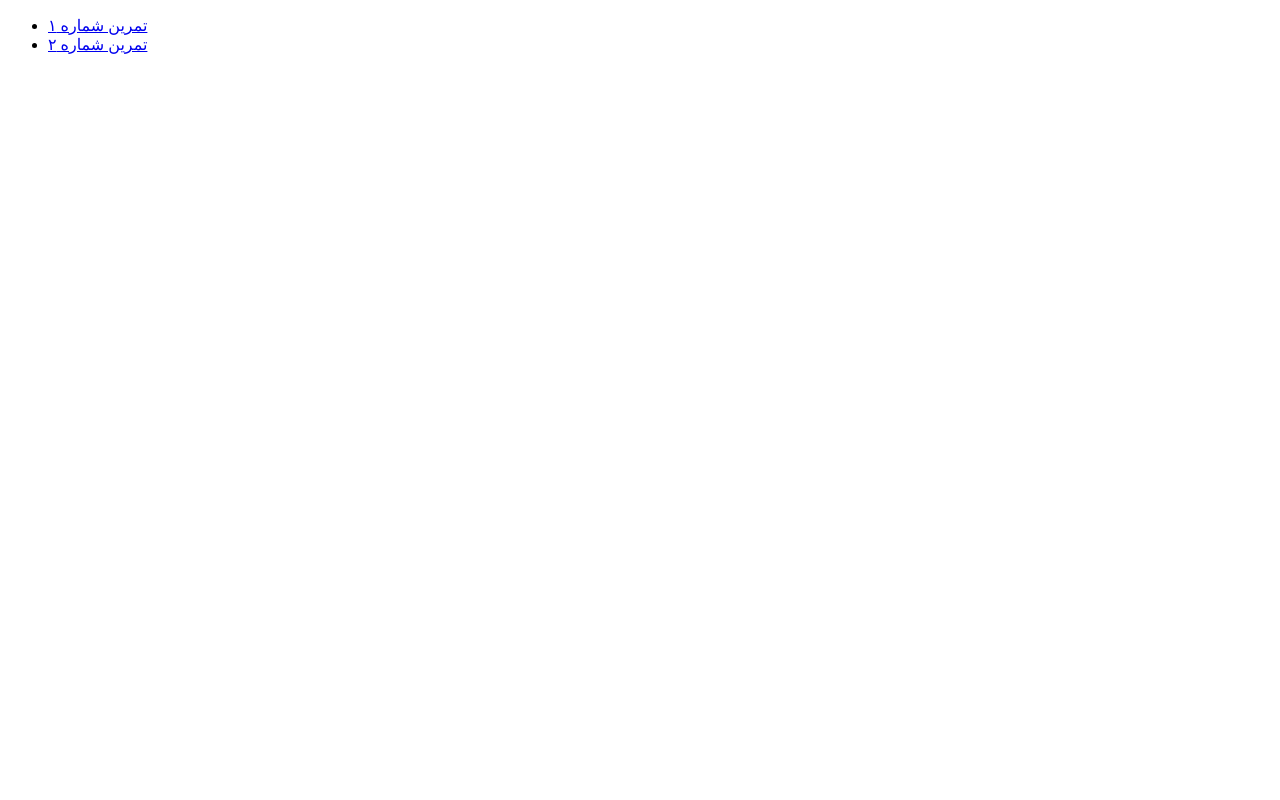
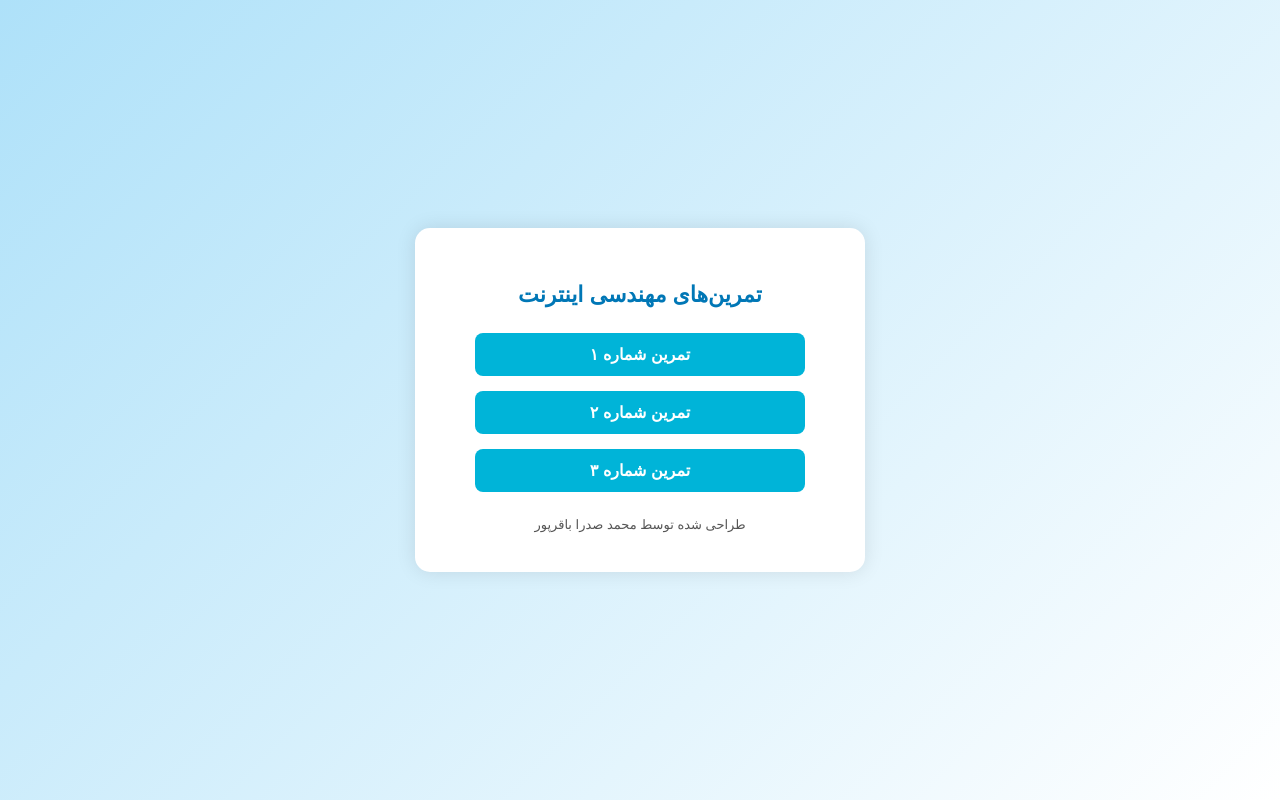
Before and after one commit to MohmmadSadraBagherpoor/internet-engineering, a plain HTML site: page index.html in a window 1280 px wide. Drawn offline with Linux system fonts and the light colour scheme.

Commit message:
Update index.html

```diff
--- a/index.html
+++ b/index.html
@@ -1,16 +1,92 @@
 <!DOCTYPE html>
 <html lang="fa">
-
 <head>
   <meta charset="UTF-8">
   <meta name="viewport" content="width=device-width, initial-scale=1.0">
+  <title>تمرین‌های مهندسی اینترنت - محمد صدرا باقرپور</title>
+  <style>
+    body {
+      font-family: "Vazir", sans-serif;
+      background: linear-gradient(135deg, #aee1f9, #ffffff);
+      margin: 0;
+      height: 100vh;
+      display: flex;
+      justify-content: center;
+      align-items: center;
+      direction: rtl;
+    }
+
+    .container {
+      background-color: #ffffff;
+      padding: 40px 50px;
+      border-radius: 15px;
+      box-shadow: 0 0 20px rgba(0, 0, 0, 0.1);
+      text-align: center;
+      width: 350px;
+      animation: fadeIn 0.8s ease-in-out;
+    }
+
+    h1 {
+      color: #0077b6;
+      margin-bottom: 25px;
+      font-size: 22px;
+    }
+
+    ul {
+      list-style: none;
+      padding: 0;
+      margin: 0;
+    }
+
+    li {
+      margin: 15px 0;
+    }
+
+    a {
+      text-decoration: none;
+      color: #ffffff;
+      background-color: #00b4d8;
+      padding: 12px 25px;
+      border-radius: 8px;
+      font-weight: bold;
+      transition: 0.3s;
+      display: inline-block;
+      width: 80%;
+    }
+
+    a:hover {
+      background-color: #0096c7;
+      transform: scale(1.05);
+    }
+
+    @keyframes fadeIn {
+      from {
+        opacity: 0;
+        transform: translateY(20px);
+      }
+      to {
+        opacity: 1;
+        transform: translateY(0);
+      }
+    }
+
+    footer {
+      margin-top: 25px;
+      font-size: 13px;
+      color: #555;
+    }
+  </style>
 </head>
 
+<body>
+  <div class="container">
+    <h1>تمرین‌های مهندسی اینترنت</h1>
     <ul>
       <li><a href="tamrin1/index.html">تمرین شماره ۱</a></li>
       <li><a href="tamrin2/index.html">تمرین شماره ۲</a></li>
+      <li><a href="tamrin3/index.html">تمرین شماره ۳</a></li>
     </ul>
-
+    <footer>طراحی شده توسط محمد صدرا باقرپور</footer>
+  </div>
 </body>
-
 </html>
```
Lines whose indentation alone changed are shown as unchanged.
